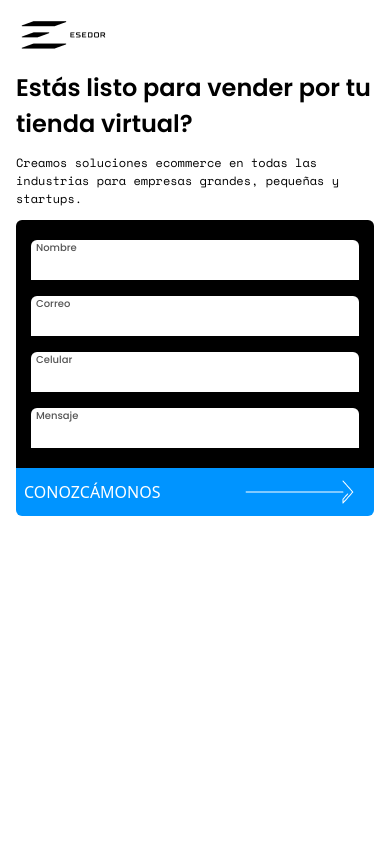
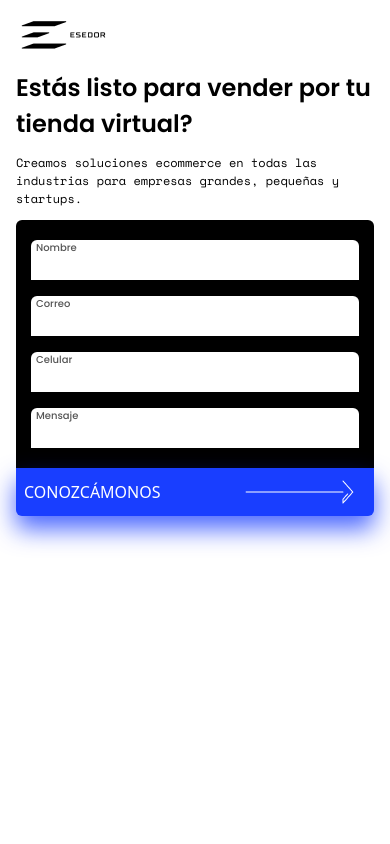
Before and after one commit to ZambranoBeicker/esedor_landingpage-web, a React (Create React App) app: page / in a window 390 px wide. Shown: the top 844 px of the page. Built offline with nearby package versions, Linux system fonts and the light colour scheme.

Commit message:
Add responsive styles to projects form

```diff
--- a/src/components/Hero.js
+++ b/src/components/Hero.js
@@ -60,10 +60,10 @@ const ArrowCta = ({title,info,adapt,ctaClass = '',src,containerClass = 'bg-black
       )
 
     }
-const text = <p className={"ml-5 text-sm max-w-full text-left leading-loose  hidden md:block" + textClass}>{info}</p>
+const text = <p className={"ml-5 text-sm max-w-full text-left leading-loose hidden md:block" + textClass}>{info}</p>
 
     return (
-        <div className={"text-white md:mr-5 md:mt-8 " + containerClass}>
+        <div className={"text-white md:mr-5 md:mt-8 text-shadow " + containerClass}>
             <DynamicFlex flex={adapt}>
                 {titleImg}
             </DynamicFlex>
@@ -72,40 +72,9 @@ const text = <p className={"ml-5 text-sm max-w-full text-left leading-loose  hid
         )
     }
 
-const HeroForm = ({data}) =>{
+const HeroForm = ({formClass}) =>{
 
-  // const focus = (index)=>{
-
-  //   const label = document.getElementById('label-' + index)
-
-
-  //   console.log(label.classList)
-
-  //   label.classList.remove('label-' + index)
-  //   label.classList.add('label-move')
-
-  //   console.log(label.classList)
-  // };
-
-
-  return(
-    <React.Fragment>
-      {data.map(({label},index)=>{
-
-        return(
-          <div key={index * (10 * 2)} className="input-container relative container-none my-4">
-            <label className="absolute text-xs">{label}</label>
-            <input className="block mx-auto rounded-t-md w-11/12 h-10 text-xs pl-2 pt-4"/>
-          </div>
-        )
-      })}
-    </React.Fragment>
-  )
-}
-
-const Hero = () =>{
-
-  const data = [
+const data = [
     {
       label:'Nombre',
     },
@@ -120,17 +89,32 @@ const Hero = () =>{
     }
   ]
 
+  return(
+    <form className={formClass}>
+      {data.map(({label},index)=>{
+
+        return(
+          <div key={index * (10 * 2)} className="input-container relative container-none my-4">
+            <label className="absolute text-xs">{label}</label>
+            <input className="block mx-auto rounded-t-md w-11/12 h-10 text-xs pl-2 pt-4"/>
+          </div>
+        )
+      })}
+    </form>
+  )
+}
+
+const Hero = () =>{
+
     return(
         <section className="h-screen md:flex md:pt-24 md:mb-32">
             <HeroInfo />
-            <div className="bg-black md:hidden min-h-0 mx-4 py-1 rounded-t-md">
-              <HeroForm data={data}/>
-            </div>
-            <div className="sm:hidden w-full px-4">
+              <HeroForm formClass="bg-black md:hidden min-h-0 mx-4 py-1 rounded-t-md"/>
+            <div className="w-full px-4">
               <ArrowCta title="CONOZCÁMONOS" src="images/arrow_meet.png" containerClass="bg-blue py-1 pl-2 w-full rounded-b-md" adapt={true} info='hñlsdkvasd' cta="mx-1" textClass=' hidden'/>
             </div>
         </section>
     )
 }
 
-export {Hero,ArrowCta,InfoParagraph}
+export {Hero,ArrowCta,InfoParagraph,HeroForm}
--- a/src/components/Projects.js
+++ b/src/components/Projects.js
@@ -1,5 +1,5 @@
 import React from 'react';
-import {InfoParagraph,ArrowCta} from './Hero.js';
+import {InfoParagraph,ArrowCta,HeroForm} from './Hero.js';
 
 
 const Projects = () =>{
@@ -66,11 +66,12 @@ const Projects = () =>{
             </div>
           </section>
 
-          <div className="my-56 text-center">
-            <h2 className="text-6xl">¿Listo para conocernos?</h2>
-            <div className="my-20">
-              <a href="#this" className="text-white opacity-75 hover:opacity-100 duration-200 px-12 py-6 mx-auto rounded-md bg-blue">CONTÁCTANOS</a>
-            </div>
+          <div className="w-full pt-10 pb-6 my-10 bg-blue-secondary">
+            <h4 className="text-smibig ml-8 mt-4 mb-12">Estás listo para vender por tu tienda virtual?</h4>
+              <HeroForm formClass="bg-black mt-5 md:hidden min-h-0 mx-4 py-1 rounded-t-md"/>
+              <div className="w-full px-4">
+                <ArrowCta title="CONOZCÁMONOS" src="images/arrow_meet.png" containerClass="bg-blue py-1 pl-2 w-full rounded-b-md" adapt={true} info='hñlsdkvasd' cta="ml-1" textClass=' hidden'/>
+              </div>
           </div>
 
         </React.Fragment>
--- a/src/index.scss
+++ b/src/index.scss
@@ -22,7 +22,10 @@ code {
 }
 
 .bg-blue{
-  background: #0094FF;
+  background: #193EFF;
+}
+.bg-blue-secondary{
+  background: #C7D0FF;
 }
 .text-gray{
   color: #6e6e6e;
```
